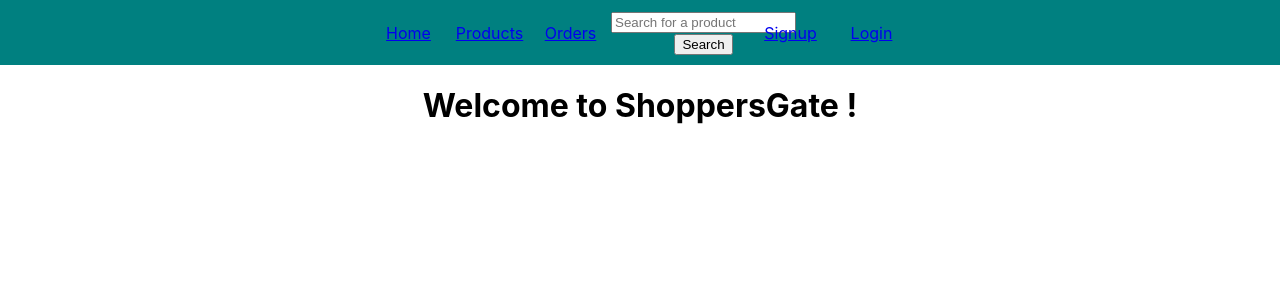
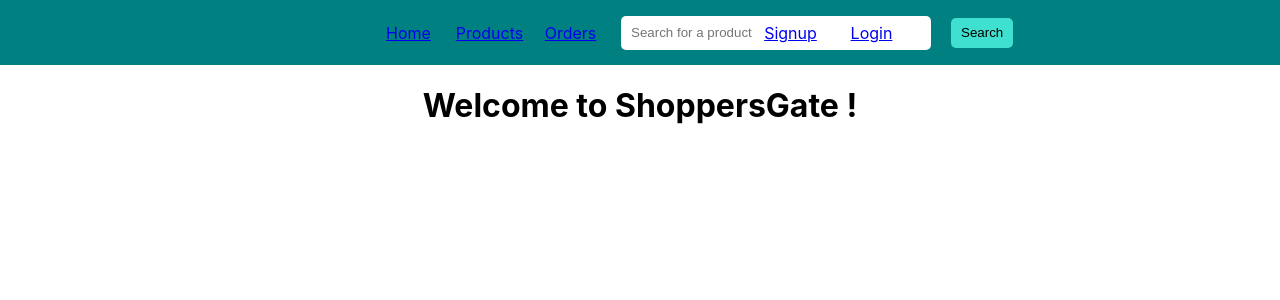
Before and after one commit to matthewlimka/ecommerce-web-app, a React (Create React App) app in the folder frontend/: page / in a window 1280 px wide. Shown: the top 300 px of the page. Built offline with nearby package versions, Linux system fonts and the light colour scheme.

Commit message:
Added searchBar class name to div

```diff
--- a/frontend/src/components/Searchbar.tsx
+++ b/frontend/src/components/Searchbar.tsx
@@ -11,7 +11,7 @@ const Searchbar: React.FC = () => {
     }
 
     return (
-        <div>
+        <div className="searchBar">
             <input
                 type="text"
                 value={searchInput}
```
